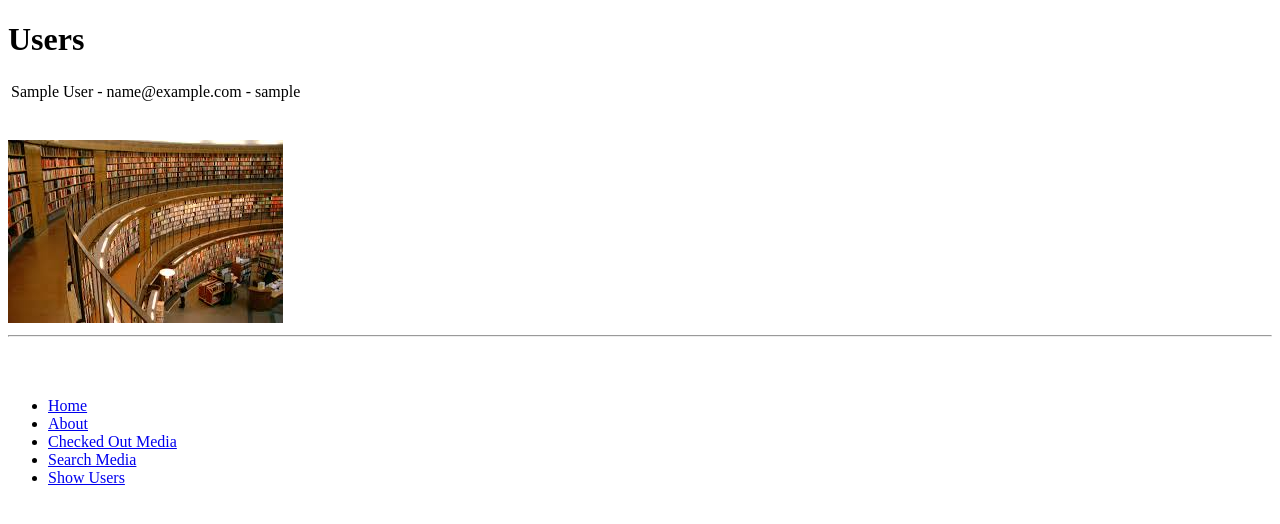
After one commit to manderson727/librarysystem, a Django app: page /library/users/ in a window 1280 px wide. The commit adds this page. Shown: the top 524 px of the page. Run offline with Django 3.2, Linux system fonts and the light colour scheme; tables that the repository leaves empty hold one stand-in row (values such as "Sample post").

Commit message:
Misc and Users

```diff
--- a/midterm/library/urls.py
+++ b/midterm/library/urls.py
@@ -7,4 +7,6 @@ urlpatterns = [
     url(r'^search-form/$', views.search_form, name="search_form"),
     url(r'^search/$', views.search, name="search"),
     url(r'^checkedout/$', views.checkedout, name="checkedout"),
+    #url(r'^users/$', views.show_users, name="show_users"),
+    url(r'^users/$', views.show_users, name="show_users"),
 ]
--- a/midterm/library/views.py
+++ b/midterm/library/views.py
@@ -1,7 +1,7 @@
 from django.shortcuts import render
 from django.http import HttpResponse
 from library.forms import MediaForm
-from library.models import Media, MediaInstance
+from library.models import Media, MediaInstance, User
 from django.db.models import Q
 import datetime as date
 
@@ -33,3 +33,15 @@ def search(request):
         return render(request, 'library/search_results.html', {'Medias': Medias, 'query': q})
     else:
         return HttpResponse('Please submit a search title')
+
+def show_users(request):
+    context_dict = {}
+
+    try:
+        users = User.objects.all()
+
+        context_dict['users'] = users
+    except User.DoesNotExist:
+        context_dict['users'] = None
+
+    return render(request, 'library/users.html', context_dict)
--- a/midterm/templates/library/base.html
+++ b/midterm/templates/library/base.html
@@ -21,6 +21,7 @@
                 <li><a href="{% url 'about' %}">About</a></li>
                 <li><a href="{% url 'checkedout' %}">Checked Out Media</a></li>
                 <li><a href="/library/search-form/">Search Media</a></li>
+                <li><a href="/library/users/">Show Users</a></li>
             </ul>
         </div>
     </body>
--- a/midterm/templates/library/search_results.html
+++ b/midterm/templates/library/search_results.html
@@ -15,6 +15,7 @@
             <tr><td>ISBN: {{ media.isbn }}</td></tr>
             <tr><td>Type: {{ media.type }}</td></tr>
             <tr><td>Genre: {{ media.genre }}</td></tr>
+            <tr><td>Sub Genre: {{ media.subgenre }}</td></tr>
             <tr><td><img src="/media/{{ media.image }}" /></td></tr>
             {% endfor %}
         </table>
--- /dev/null
+++ b/midterm/templates/library/users.html
@@ -0,0 +1,23 @@
+<!DOCTYPE html>
+{% extends 'library/base.html' %}
+{% load staticfiles %}
+
+{% block title_block %}
+{% endblock %}
+
+{% block body_block %}
+        <h1>Users</h1>
+    {% if users %}
+        <table>
+            {% for user in users %}
+            <tr>
+                <td>{{ user.name }}</td><td>-</td>
+                <td>{{ user.email }}</td><td>-</td>
+                <td>{{ user.username }}</td>
+            </tr>
+            {% endfor %}
+        </table>
+        {% else %}
+            <strong>No Users</strong>
+        {% endif %}
+{% endblock %}
```
